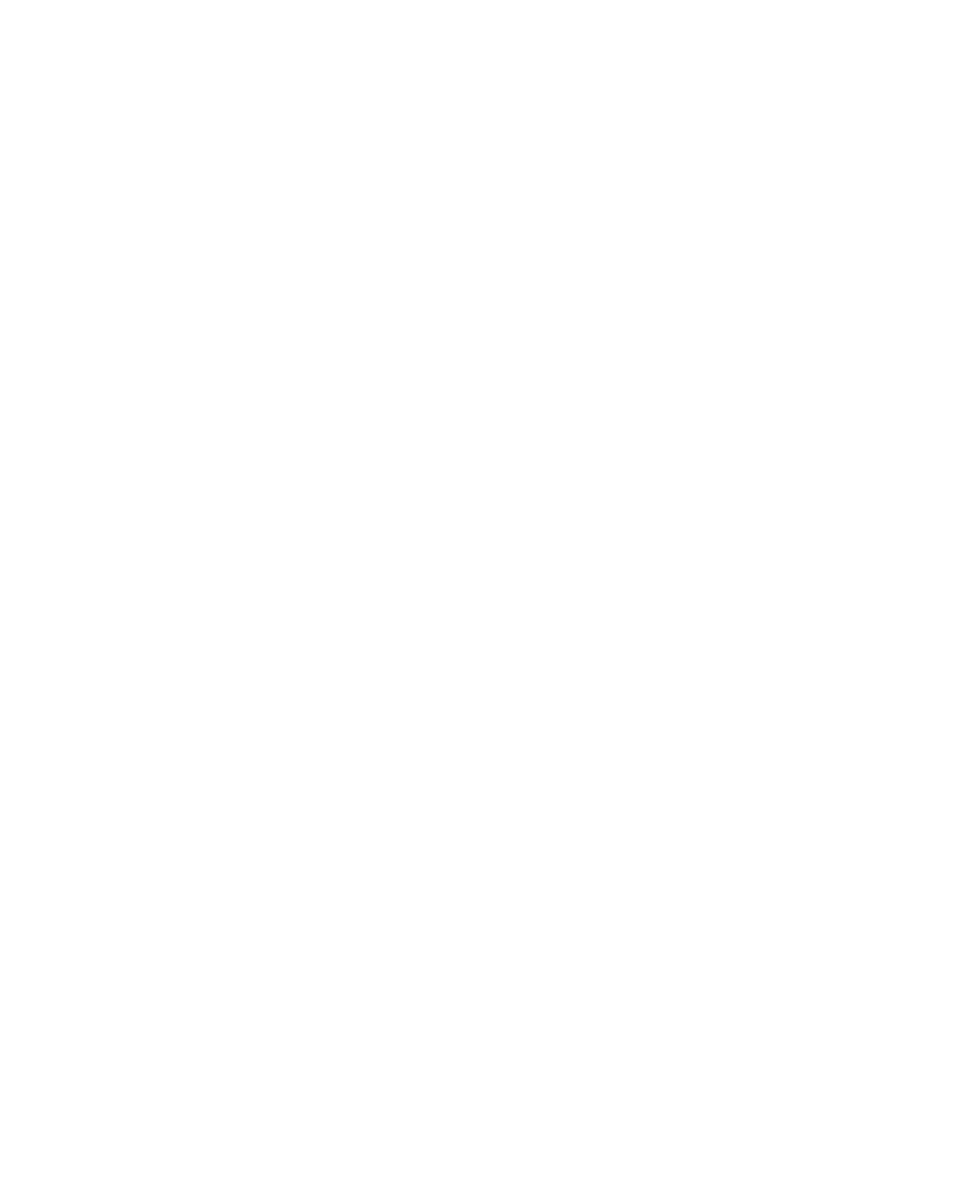
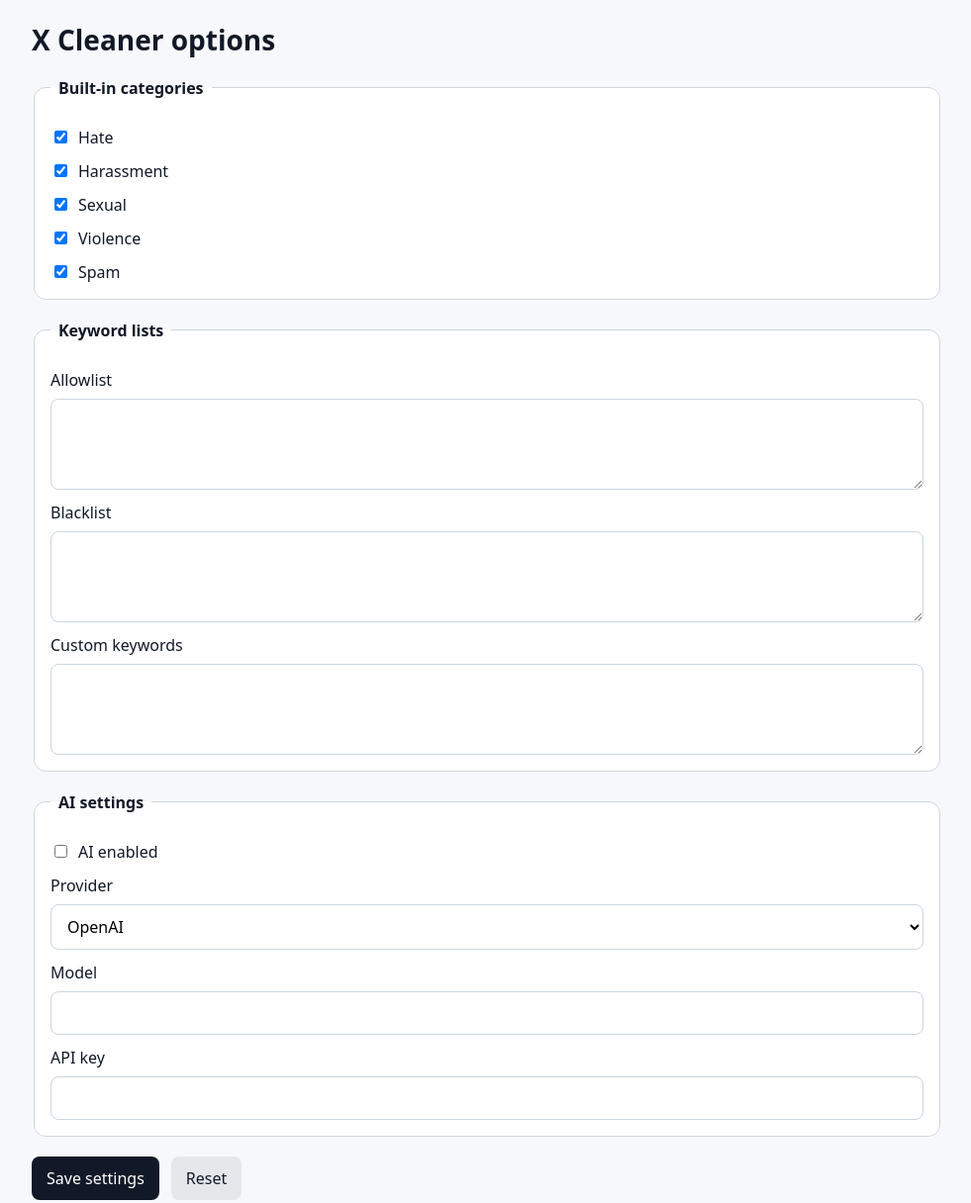
Before and after one commit to Tyraelone/x-cleaner, a website built with Vite: page options.html in a window 1280 px wide. Shown: the whole page at 99% size, without its empty margins (148-1129 px from the left). Before the commit the page ends 800 px from the top, so only its background shows below. Built offline with nearby package versions, Linux system fonts and the light colour scheme; some packages are replaced by stand-ins of ours.

Commit message:
feat: add extension options page

```diff
--- a/options.html
+++ b/options.html
@@ -6,7 +6,7 @@
     <title>X Cleaner Options</title>
   </head>
   <body>
-    <div id="app"></div>
+    <main id="app"></main>
     <script type="module" src="/src/options/main.ts"></script>
   </body>
 </html>
--- a/src/options/main.ts
+++ b/src/options/main.ts
@@ -1,3 +1,24 @@
-console.log("X Cleaner options page loaded");
+import { getApiKey, getSettings, saveApiKey, saveSettings } from "../shared/storage";
+import { renderSettingsForm } from "./settings-form";
+import "./settings.css";
+
+async function bootstrapOptionsPage(): Promise<void> {
+  const app = document.getElementById("app");
+
+  if (!app) {
+    return;
+  }
+
+  const [settings, apiKey] = await Promise.all([getSettings(), getApiKey()]);
+
+  renderSettingsForm(app, { ...settings, apiKey: apiKey ?? "" }, {
+    onSave: async ({ settings: nextSettings, apiKey: nextApiKey }) => {
+      await saveSettings(nextSettings);
+      await saveApiKey(nextApiKey);
+    },
+  });
+}
+
+void bootstrapOptionsPage();
 
 export {};
--- /dev/null
+++ b/src/options/settings-form.ts
@@ -0,0 +1,227 @@
+import type { AiProvider, FilterCategory, Settings } from "../shared/types";
+
+export interface SettingsFormState extends Settings {
+  apiKey?: string;
+}
+
+export interface SettingsFormSubmitPayload {
+  settings: Settings;
+  apiKey: string;
+}
+
+export interface SettingsFormHandlers {
+  onSave: (payload: SettingsFormSubmitPayload) => void | Promise<void>;
+}
+
+const categoryLabels: Record<FilterCategory, string> = {
+  hate: "Hate",
+  harassment: "Harassment",
+  sexual: "Sexual",
+  violence: "Violence",
+  spam: "Spam",
+};
+
+function splitLines(value: string): string[] {
+  return value
+    .split(/\r?\n/)
+    .map((line) => line.trim())
+    .filter(Boolean);
+}
+
+function joinLines(values: string[]): string {
+  return values.join("\n");
+}
+
+function createField(labelText: string, control: HTMLElement): HTMLLabelElement {
+  const field = document.createElement("label");
+  field.className = "field";
+
+  const label = document.createElement("span");
+  label.className = "field__label";
+  label.textContent = labelText;
+
+  field.append(label, control);
+
+  return field;
+}
+
+function createCheckbox(id: string, checked: boolean): HTMLInputElement {
+  const input = document.createElement("input");
+  input.type = "checkbox";
+  input.id = id;
+  input.checked = checked;
+  return input;
+}
+
+function createTextInput(id: string, value: string, type = "text"): HTMLInputElement {
+  const input = document.createElement("input");
+  input.type = type;
+  input.id = id;
+  input.value = value;
+  return input;
+}
+
+function createTextArea(id: string, value: string): HTMLTextAreaElement {
+  const textarea = document.createElement("textarea");
+  textarea.id = id;
+  textarea.value = value;
+  return textarea;
+}
+
+function createSection(title: string): HTMLFieldSetElement {
+  const fieldset = document.createElement("fieldset");
+  const legend = document.createElement("legend");
+  legend.textContent = title;
+  fieldset.append(legend);
+  return fieldset;
+}
+
+function renderCheckboxRow(
+  labelText: string,
+  id: string,
+  checked: boolean,
+): { wrapper: HTMLLabelElement; input: HTMLInputElement } {
+  const wrapper = document.createElement("label");
+  wrapper.className = "checkbox-row";
+  wrapper.setAttribute("for", id);
+
+  const input = createCheckbox(id, checked);
+  const text = document.createElement("span");
+  text.textContent = labelText;
+
+  wrapper.append(input, text);
+
+  return { wrapper, input };
+}
+
+export function renderSettingsForm(
+  container: HTMLElement,
+  initialSettings: SettingsFormState,
+  handlers: SettingsFormHandlers,
+): HTMLFormElement {
+  container.replaceChildren();
+
+  const form = document.createElement("form");
+  form.className = "settings-form";
+
+  const title = document.createElement("h1");
+  title.className = "settings-form__title";
+  title.textContent = "X Cleaner options";
+  form.append(title);
+
+  const categorySection = createSection("Built-in categories");
+  const categoryCheckboxes = new Map<FilterCategory, HTMLInputElement>();
+
+  for (const category of Object.keys(initialSettings.categories) as FilterCategory[]) {
+    const rowId = `category-${category}`;
+    const row = renderCheckboxRow(categoryLabels[category], rowId, initialSettings.categories[category]);
+    categoryCheckboxes.set(category, row.input);
+    categorySection.append(row.wrapper);
+  }
+
+  const keywordSection = createSection("Keyword lists");
+  const allowlistInput = createTextArea("allowlist", joinLines(initialSettings.allowlist));
+  const blacklistInput = createTextArea("blacklist", joinLines(initialSettings.blacklist));
+  const customKeywordsInput = createTextArea(
+    "custom-keywords",
+    joinLines(initialSettings.customKeywords),
+  );
+  keywordSection.append(
+    createField("Allowlist", allowlistInput),
+    createField("Blacklist", blacklistInput),
+    createField("Custom keywords", customKeywordsInput),
+  );
+
+  const aiSection = createSection("AI settings");
+  const aiEnabledInput = createCheckbox("ai-enabled", initialSettings.ai.enabled);
+  const aiEnabledRow = document.createElement("label");
+  aiEnabledRow.className = "checkbox-row";
+  aiEnabledRow.setAttribute("for", "ai-enabled");
+  aiEnabledRow.append(aiEnabledInput, document.createTextNode("AI enabled"));
+
+  const providerSelect = document.createElement("select");
+  providerSelect.id = "ai-provider";
+  for (const provider of ["openai", "mock"] as AiProvider[]) {
+    const option = document.createElement("option");
+    option.value = provider;
+    option.textContent = provider === "openai" ? "OpenAI" : "Mock";
+    providerSelect.append(option);
+  }
+  providerSelect.value = initialSettings.ai.provider ?? "openai";
+
+  const modelInput = createTextInput("ai-model", initialSettings.ai.model ?? "");
+  const apiKeyInput = createTextInput("api-key", initialSettings.apiKey ?? "", "password");
+
+  aiSection.append(
+    aiEnabledRow,
+    createField("Provider", providerSelect),
+    createField("Model", modelInput),
+    createField("API key", apiKeyInput),
+  );
+
+  const actions = document.createElement("div");
+  actions.className = "actions";
+
+  const saveButton = document.createElement("button");
+  saveButton.type = "submit";
+  saveButton.textContent = "Save settings";
+
+  const resetButton = document.createElement("button");
+  resetButton.type = "button";
+  resetButton.textContent = "Reset";
+
+  actions.append(saveButton, resetButton);
+
+  function syncInitialValues(): void {
+    for (const [category, input] of categoryCheckboxes) {
+      input.checked = initialSettings.categories[category];
+    }
+
+    allowlistInput.value = joinLines(initialSettings.allowlist);
+    blacklistInput.value = joinLines(initialSettings.blacklist);
+    customKeywordsInput.value = joinLines(initialSettings.customKeywords);
+    aiEnabledInput.checked = initialSettings.ai.enabled;
+    providerSelect.value = initialSettings.ai.provider ?? "openai";
+    modelInput.value = initialSettings.ai.model ?? "";
+    apiKeyInput.value = initialSettings.apiKey ?? "";
+  }
+
+  resetButton.addEventListener("click", () => {
+    syncInitialValues();
+  });
+
+  form.addEventListener("submit", async (event) => {
+    event.preventDefault();
+
+    const settings: Settings = {
+      ai: {
+        enabled: aiEnabledInput.checked,
+        provider: providerSelect.value as AiProvider,
+        model: modelInput.value.trim() || undefined,
+      },
+      confidenceThreshold: initialSettings.confidenceThreshold,
+      categories: {
+        hate: categoryCheckboxes.get("hate")?.checked ?? initialSettings.categories.hate,
+        harassment:
+          categoryCheckboxes.get("harassment")?.checked ?? initialSettings.categories.harassment,
+        sexual: categoryCheckboxes.get("sexual")?.checked ?? initialSettings.categories.sexual,
+        violence:
+          categoryCheckboxes.get("violence")?.checked ?? initialSettings.categories.violence,
+        spam: categoryCheckboxes.get("spam")?.checked ?? initialSettings.categories.spam,
+      },
+      allowlist: splitLines(allowlistInput.value),
+      blacklist: splitLines(blacklistInput.value),
+      customKeywords: splitLines(customKeywordsInput.value),
+    };
+
+    await handlers.onSave({
+      settings,
+      apiKey: apiKeyInput.value,
+    });
+  });
+
+  form.append(categorySection, keywordSection, aiSection, actions);
+  container.append(form);
+
+  return form;
+}
--- /dev/null
+++ b/src/options/settings.css
@@ -0,0 +1,97 @@
+:root {
+  color-scheme: light;
+}
+
+body {
+  margin: 0;
+  font-family: system-ui, -apple-system, BlinkMacSystemFont, "Segoe UI", sans-serif;
+  background: #f6f8fb;
+  color: #111827;
+}
+
+#app {
+  max-width: 920px;
+  margin: 0 auto;
+  padding: 24px;
+}
+
+.settings-form {
+  display: grid;
+  gap: 20px;
+}
+
+.settings-form__title {
+  margin: 0;
+  font-size: 1.75rem;
+  line-height: 1.2;
+}
+
+fieldset {
+  border: 1px solid #d1d5db;
+  border-radius: 12px;
+  padding: 16px;
+  background: #ffffff;
+}
+
+legend {
+  padding: 0 8px;
+  font-weight: 600;
+}
+
+.checkbox-row,
+.field {
+  display: grid;
+  gap: 8px;
+  margin-top: 12px;
+}
+
+.checkbox-row {
+  grid-template-columns: auto 1fr;
+  align-items: center;
+}
+
+.field__label {
+  font-weight: 500;
+}
+
+input[type="text"],
+input[type="password"],
+select,
+textarea {
+  width: 100%;
+  box-sizing: border-box;
+  border: 1px solid #cbd5e1;
+  border-radius: 8px;
+  padding: 10px 12px;
+  font: inherit;
+  background: #ffffff;
+}
+
+textarea {
+  min-height: 92px;
+  resize: vertical;
+}
+
+.actions {
+  display: flex;
+  flex-wrap: wrap;
+  gap: 12px;
+}
+
+button {
+  border: 1px solid transparent;
+  border-radius: 8px;
+  padding: 10px 14px;
+  font: inherit;
+  cursor: pointer;
+}
+
+button[type="submit"] {
+  background: #111827;
+  color: #ffffff;
+}
+
+button[type="button"] {
+  background: #e5e7eb;
+  color: #111827;
+}
```
Also changed, not shown: src/options/index.html (+1 -1 lines), tests/options/settings-form.test.ts (added, +78 -0 lines).
